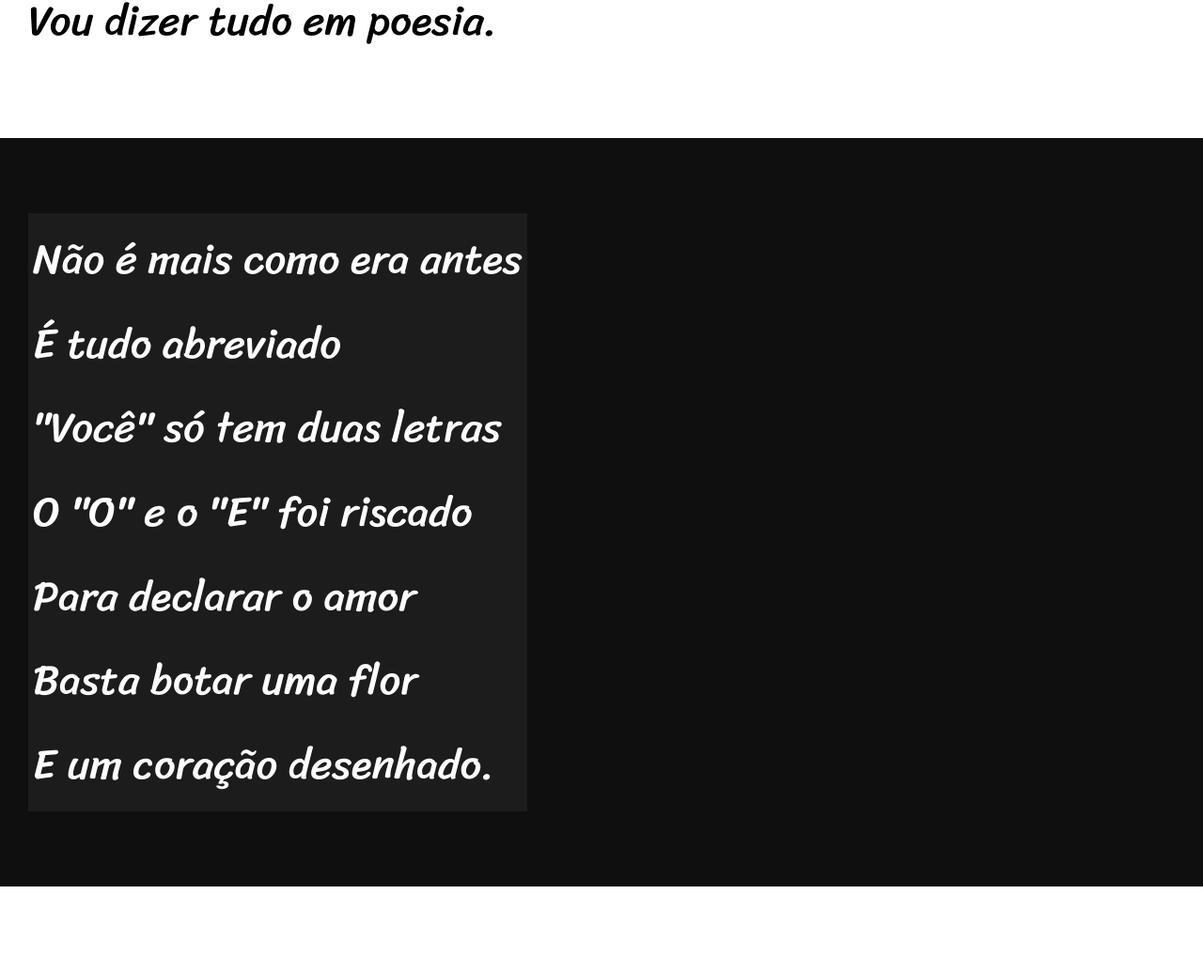
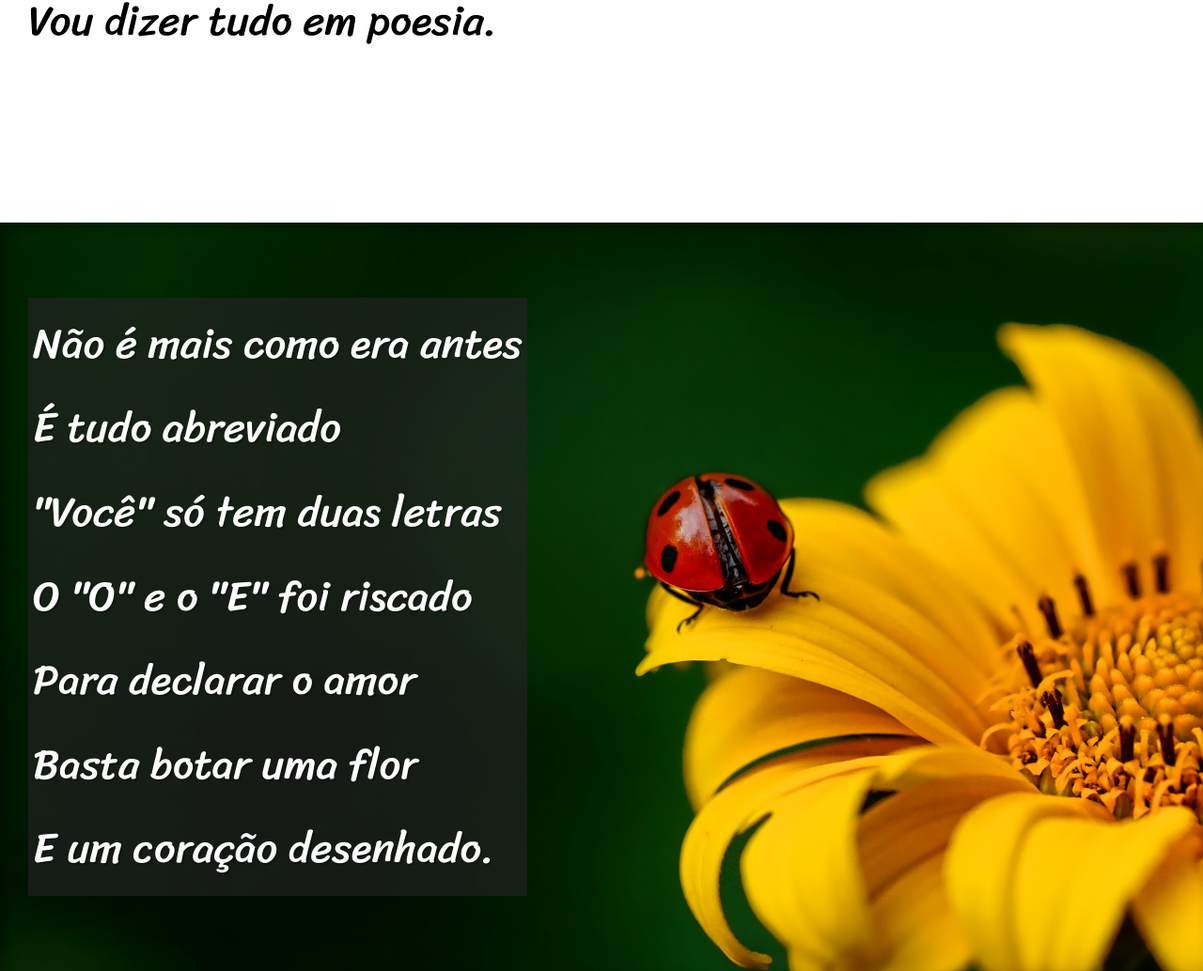
Before and after one commit to victorfernandodasilva/projetocordel, a plain HTML site: page index.html in a window 1280 px wide. Shown: the part 872-1906 px from the top of the page at 94% size. Drawn offline with Linux system fonts and the light colour scheme.

Commit message:
efeito paralax realizado

```diff
--- a/estilos/style.css
+++ b/estilos/style.css
@@ -57,6 +57,10 @@ section {
     font-size: 3.5vw;
 }
 
+section p {
+    padding-bottom: 2em;
+}
+
 section.normal {
     background-color: #fff;
     color: #000;
@@ -65,12 +69,26 @@ section.normal {
 section.imagem {
     background-color: rgb(15, 15, 15);
     color: #fff;
+    box-shadow: inset 6px 6px 13px 0px rgba(0, 0, 0, 0.329);
+    background-attachment: fixed;
 }
 
 section.imagem p {
     background-color: rgba(36, 36, 36, 0.63);
     display: inline-block;
     padding: 5px;
+    text-shadow:  2px 2px rgba(0, 0, 0, 0.226);
+}
+
+section#img01 {
+    background-image: url('../imagens/background001.jpg');
+    background-position: right center;
+    background-size: cover;
+}
+
+section#img02 {
+    background-image: url('../imagens/background002.jpg');
+    background-size: cover;
 }
 
 footer {
--- a/index.html
+++ b/index.html
@@ -25,7 +25,7 @@
         </p>
     </section>
 
-    <section class="imagem">
+    <section class="imagem" id="img01">
         <p>
             Não é mais como era antes <br>
             É tudo abreviado <br>
@@ -56,7 +56,7 @@
         </p>
     </section>
 
-    <section class="imagem">
+    <section class="imagem" id="img02">
         <p>
             Tenho saudade das cartas <br>
             Escritas com a própria mão <br>
```
